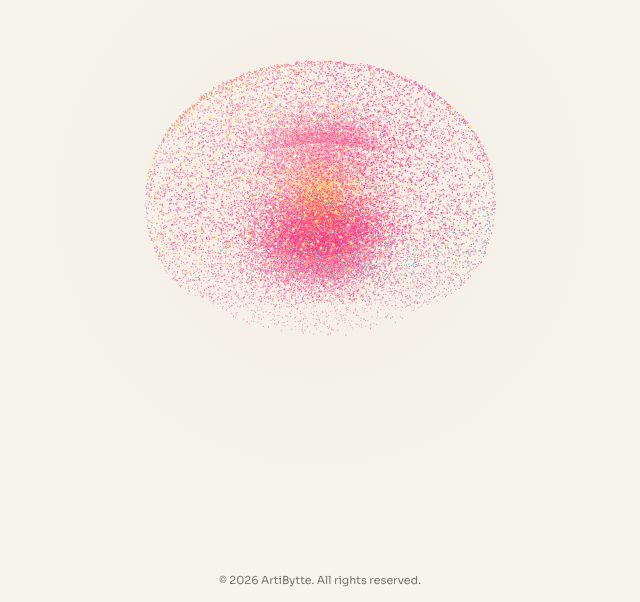
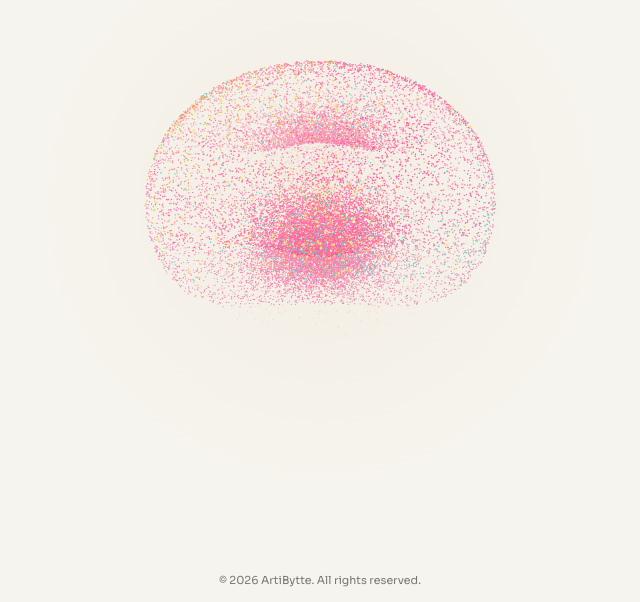
Before and after one commit to zekekgray/executive-protocol, a plain HTML site: page index.html in a window 1280 px wide. Shown: the part 198-800 px from the top of the page, without its empty margins (320-960 px from the left). Drawn offline with Linux system fonts and the light colour scheme; animation ran at ten frames a second.

Commit message:
Update index.html

```diff
--- a/index.html
+++ b/index.html
@@ -1677,7 +1677,7 @@ $("back").onclick=()=>{
 /* === START: PARTICLE SPHERE JS === */
 (function(){
   const cv=$("orbCv");if(!cv||!cv.getContext)return;
-  const cx=cv.getContext("2d"),TAU=Math.PI*2,N=54000,NH=2,NA=120,NS=28000,NC=11000;
+  const cx=cv.getContext("2d"),TAU=Math.PI*2,N=40000,NH=2,NA=120,NS=34000,NC=2500;
   const P=new Float32Array(N*3),TG=new Float32Array(N*3),BN=new Float32Array(N*3);
   const CY=new Float32Array(N),HB=new Uint8Array(N),SP=new Float32Array(N),PH=new Float32Array(N),TR=new Uint8Array(N),LN=new Float32Array(N),GE=new Float32Array(N);
   for(let i=0;i<N;i++){
@@ -1707,7 +1707,7 @@ TR[i]=tr;LN[i]=[.011,.013,.009,.028][tr];GE[i]=Math.random();
   /* === START: 7 RAINBOW COLORS === */
 const HUES=[335,45],ACOL=[];
 /* alpha per tier as [back,front]: shell, mid, core */
-const TA=[[.3,.75],[.32,.85],[.3,.6]];
+const TA=[[.3,.75],[.12,.3],[.1,.25]];
 HUES.forEach(h=>{const row=[];TA.forEach(a=>{row.push("hsla("+h+",100%,54%,"+a[0]+")","hsla("+h+",100%,58%,"+a[1]+")")});COL.push(row);ACOL.push(["hsla("+h+",100%,70%,.2)","hsla("+h+",100%,82%,1)"])});
 /* === END: 7 RAINBOW COLORS === */
 const DB=5,COLD=HUES.map(h=>TA.map(a=>Array.from({length:DB},(_,b)=>{const t=b/(DB-1),al=a[0]+(a[1]-a[0])*t;return "hsla("+h+",100%,"+(54+4*t)+"%,"+al.toFixed(3)+")"})));
```
